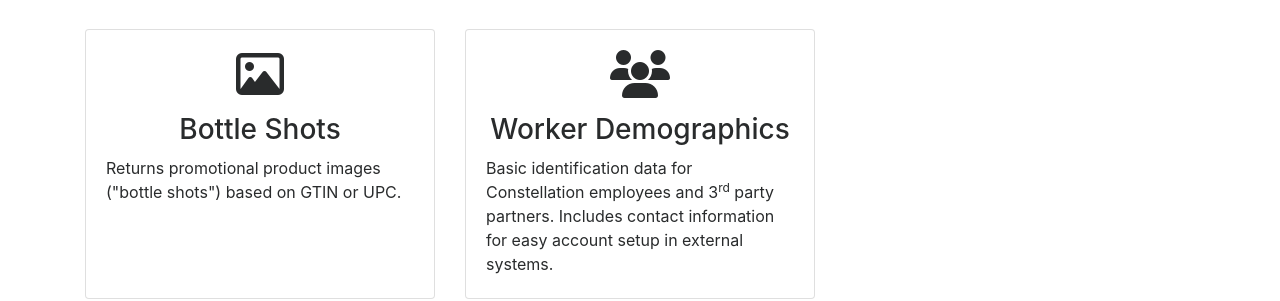
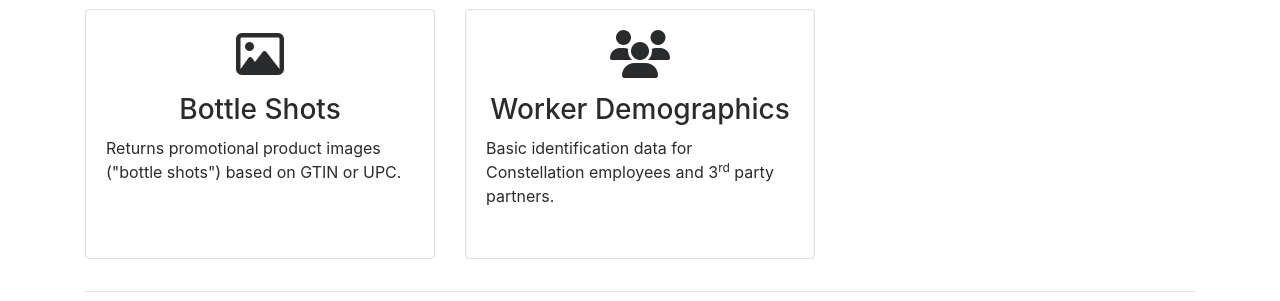
Before and after one commit to bmrobert/bmrobert.github.io, a plain HTML site: page index.html in a window 1280 px wide. Shown: the part 678-979 px from the top of the page. Drawn offline with nearby package versions, Linux system fonts and the light colour scheme; a script that the page names is missing.

```diff
--- a/css/api-portal.css
+++ b/css/api-portal.css
@@ -74,7 +74,7 @@
   }
 
   .card {
-    min-height: 270px;
+    min-height: 250px;
   }
 }
 
--- a/index.html
+++ b/index.html
@@ -81,7 +81,7 @@
             <div class="card-block">
               <p class="text-center"><i class="fa fa-users fa-3x" aria-hidden="true"></i></p>
               <h3 class="card-title text-center">Worker Demographics</h3>
-              <p class="card-text">Basic identification data for Constellation employees and 3<sup>rd</sup> party partners. Includes contact information for easy account setup in external systems.</p>
+              <p class="card-text">Basic identification data for Constellation employees and 3<sup>rd</sup> party partners.</p>
             </div></a>
           </div>
         </div>
```
